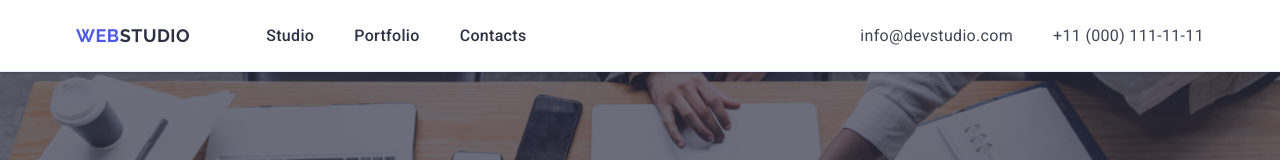
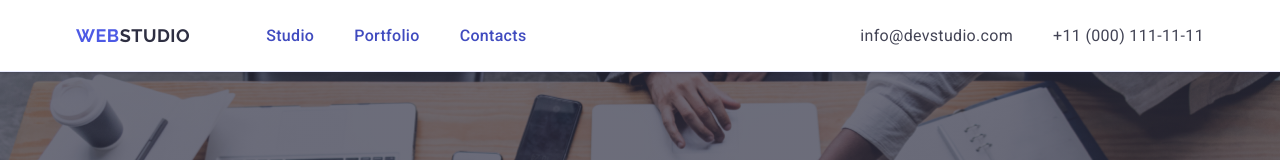
Before and after one commit to qboww/goit-markup-hw-04, a plain HTML site: page index.html in a window 1280 px wide. Shown: the top 160 px of the page. Drawn offline with nearby package versions, Linux system fonts and the light colour scheme.

Commit message:
upload 2: header 5/12, section 1 6/1

```diff
--- a/index.html
+++ b/index.html
@@ -25,8 +25,8 @@
       <nav class="header-nav">
         <a class="logo" href="./index.html">Web<span class="studio-logo">Studio</span></a>
         <ul class="links-list">
-          <li><a class="nav-link" href="./index.html">Studio</a></li>
-          <li><a class="nav-link nav-link-portfolio" href="">Portfolio</a></li>
+          <li><a class="nav-link nav-link-studio" href="./index.html">Studio</a></li>
+          <li><a class="nav-link" href="">Portfolio</a></li>
           <li><a class="nav-link" href="">Contacts</a></li>
         </ul>
       </nav>
--- a/styles.css
+++ b/styles.css
@@ -81,10 +81,12 @@ a {
   letter-spacing: 0.02em;
   color: #2e2f42;
   padding: 24px 0;
-  transition: color 250ms cubic-bezier(0.4, 0, 0.2, 1);
+  position: relative;
+  color: #404bbf;
+  transition: 250ms cubic-bezier(0.4, 0, 0.2, 1);
 }
 
-.nav-link-portfolio::after {
+.nav-link-studio::after {
   content: "";
   position: absolute;
   left: 0;
@@ -160,7 +162,6 @@ a {
   background-repeat: no-repeat;
   background-position: center;
   background-size: cover;
-  transition: background-color 250ms cubic-bezier(0.4, 0, 0.2, 1);
 }
 
 .motto-header {
@@ -191,6 +192,7 @@ a {
   border-radius: 4px;
   margin: 0 auto;
   padding: 16px 32px;
+  transition: background-color 250ms cubic-bezier(0.4, 0, 0.2, 1);
 }
 
 .order-button:hover,
```
